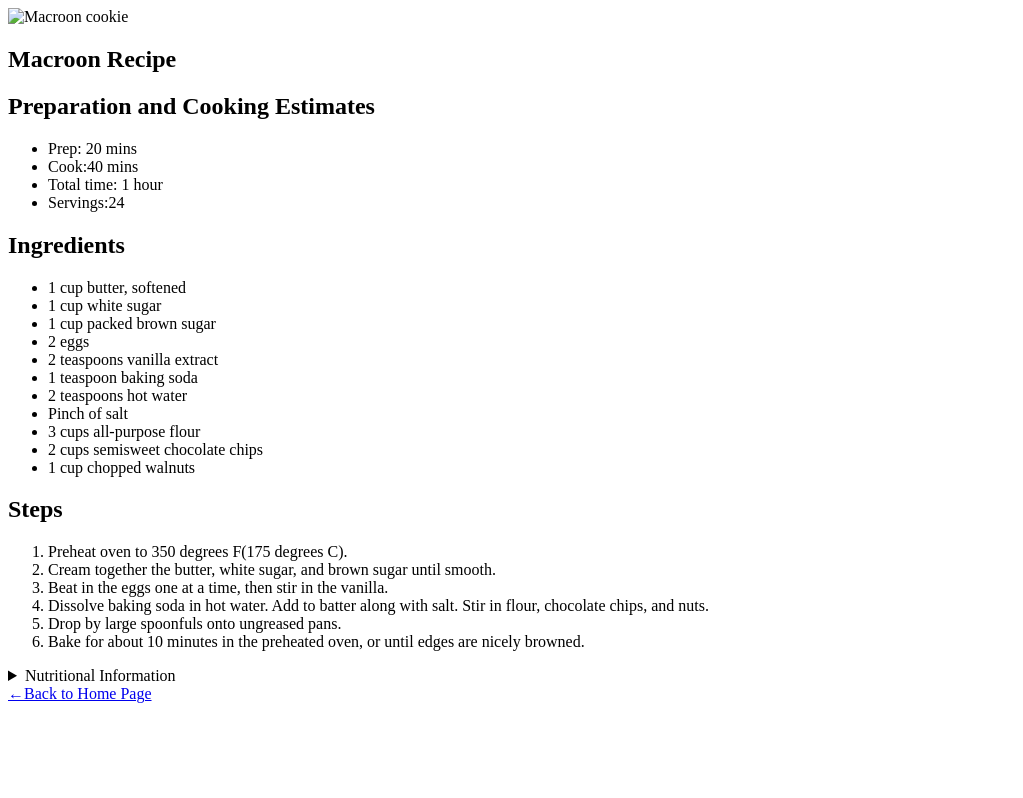
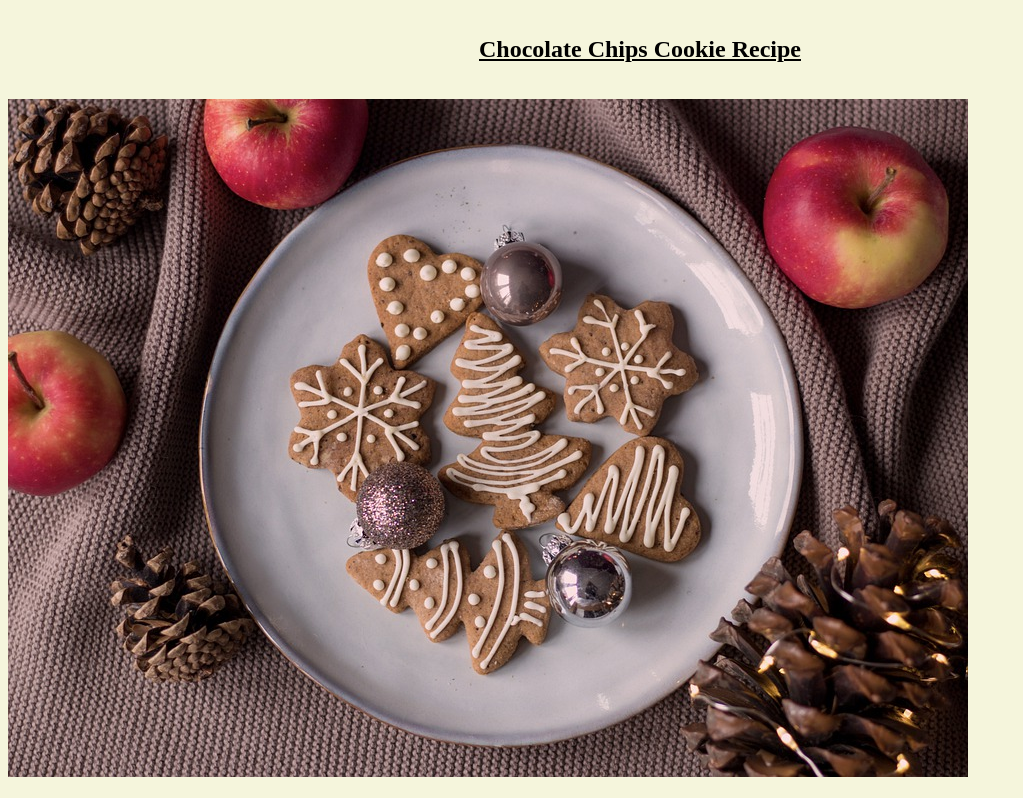
Before and after one commit to winniebosy/odin-recipe-project, a plain HTML site: page chocochip.html in a window 1280 px wide. Shown: the top 798 px of the page, without its empty margins (0-1023 px from the left). Drawn offline with Linux system fonts and the light colour scheme.

Commit message:
deleted some sections to start of grid system for main cards

```diff
--- a/cards.css
+++ b/cards.css
@@ -1,5 +1,5 @@
 :root {
-    background-color: #fffff;
+    background-color:#f5f5dc;
 }
 
 html {
@@ -11,3 +11,11 @@ html {
 
 
 }
+
+.card__header {
+    text-align:center;
+    margin: 0.5rem;
+    padding: 0.5rem;
+    text-decoration: underline;
+
+}
--- a/chocochip.html
+++ b/chocochip.html
@@ -14,12 +14,13 @@
 
        <!-- card starts here -->
 <article class="card">
+    <header class ="card__header">
+        <h1 class="card__title">Chocolate Chips Cookie Recipe</h1>
+    </header>
+   <div class="card-display">
     <aside class="card__aside">
-        <img src ="#" alt="Macroon cookie" class="card__image">
+        <img src ="images/cookie-card1.jpg" alt="chocolate-chip cookie" class="card__image">
     </aside>
-    <header class ="card__header">
-        <h1 class="card__title">Macroon Recipe</h1>
-    </header>
     <section class ="card__body">
         <section class="card__body-preparation">
             <h2>Preparation and Cooking Estimates</h2>
@@ -78,6 +79,8 @@
                     <a href="index.html">&larr;Back to Home Page</a>
                 </div>
             </footer>
+            </section>
+        </div>
 </article>
 <!-- card ends here -->
 
```
Also changed, not shown: index.html (+8 -0 lines).
